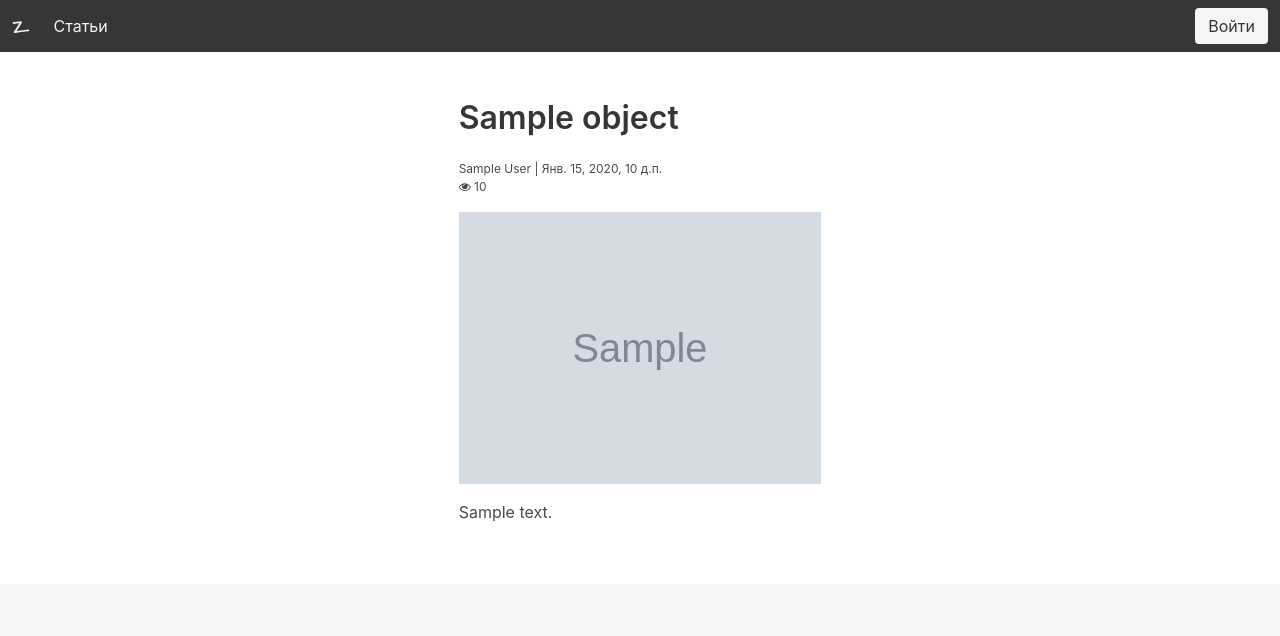
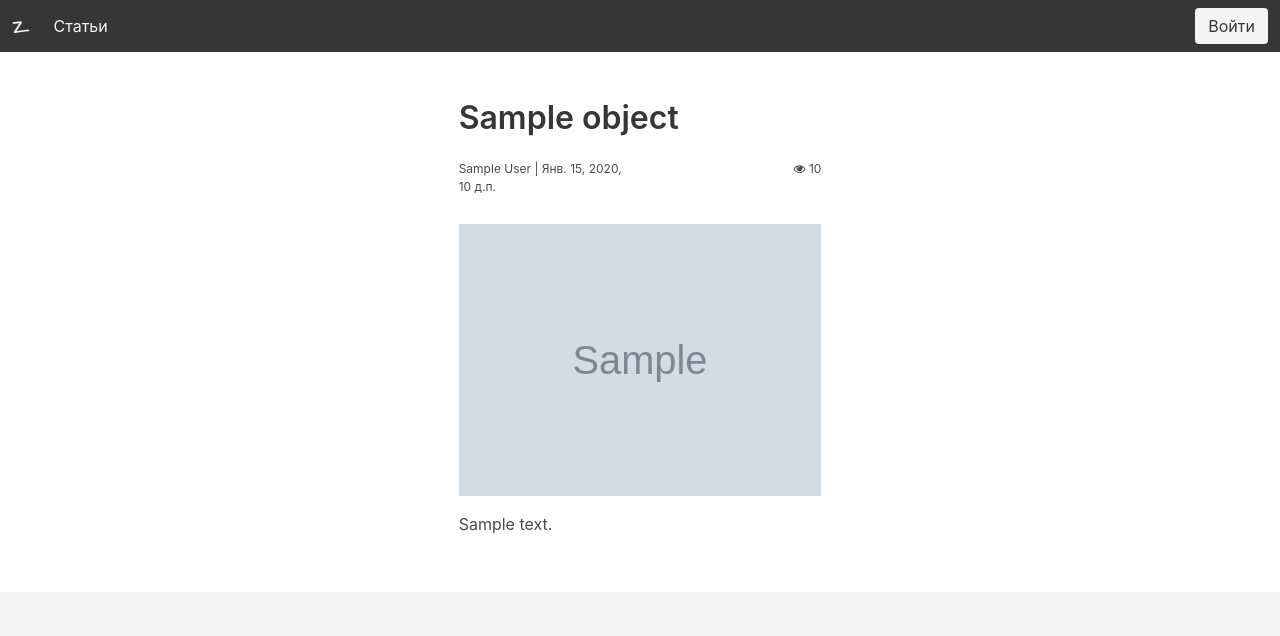
Before and after one commit to nickgashkov/zhmach-articles, a Django app: template zhmach/apps/blogs/templates/blogs/list.html in a window 1280 px wide. Shown: the top 636 px of the page. Run offline with Django 3.2, Linux system fonts and the light colour scheme; the template is opened without the code that fills it: most values are stand-ins (such as "Sample title", 1, 10 or a date in 2020); grey boxes marked "Sample" are stand-in pictures; data that the repository does not hold is empty.

Commit message:
Update views markup

```diff
--- a/zhmach/apps/blogs/templates/blogs/list.html
+++ b/zhmach/apps/blogs/templates/blogs/list.html
@@ -8,12 +8,18 @@
           {{ object }}
         </a>
       </h1>
-      <h2 class="is-size-7">
-        <span>{{ object.author }} | {{ object.created_at }}</span>
-      </h2>
-      <h2 class="is-size-7">
-        <span><i class="fa fa-eye"></i>&nbsp;{{ object.views }}</span>
-      </h2>
+      <div class="columns">
+        <div class="column">
+          <h2 class="is-size-7">
+            <span>{{ object.author }} | {{ object.created_at }}</span>
+          </h2>
+        </div>
+        <div class="column">
+          <h2 class="is-size-7 has-text-right">
+            <span><i class="fa fa-eye"></i>&nbsp;{{ object.views }}</span>
+          </h2>
+        </div>
+      </div>
       {% if object.image %}
         <figure class="image is-4by3 has-margin-top">
           <img src="{{ object.image.url }}">
```
Also changed, not shown: files/media/2018/12/07/1_6E1R-nMfrMZUFpHckOMVgA.jpeg (added).
